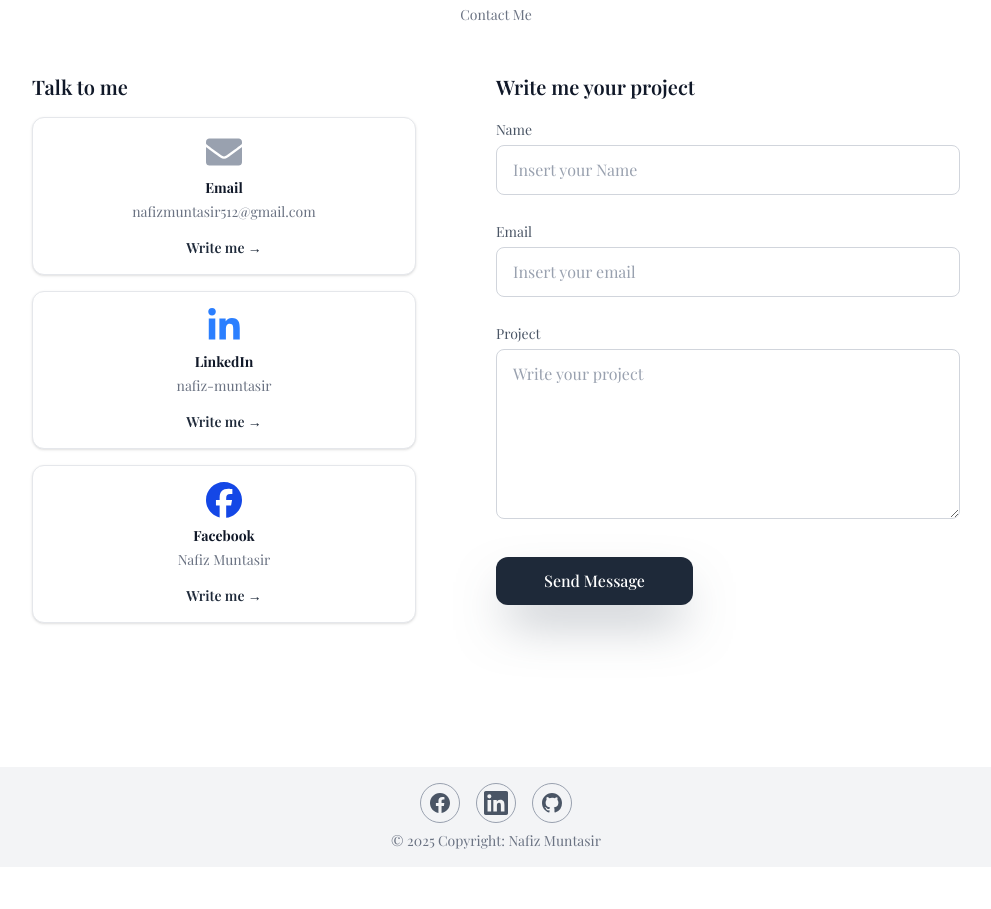
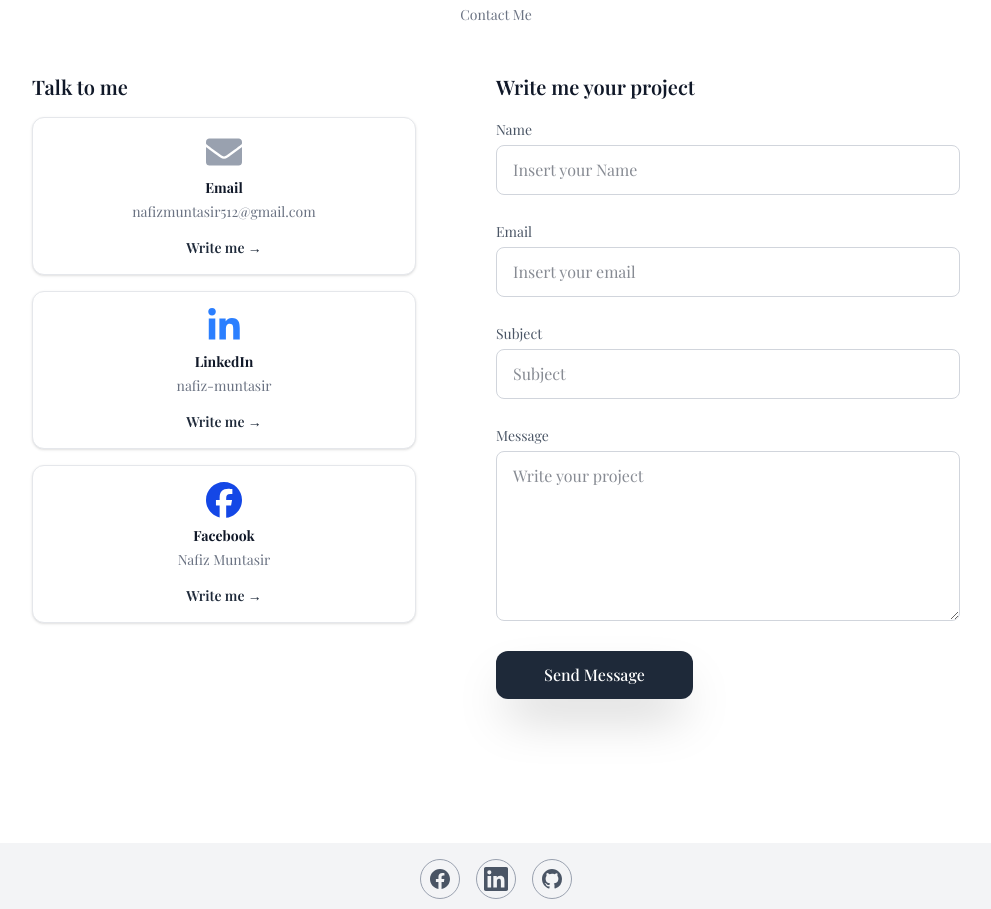
Before and after one commit to nafiz512/Portfolio, a React (Vite) app: page / in a window 1280 px wide. Shown: the part 4066-4975 px from the top of the page, without its empty margins (144-1135 px from the left). Before the commit the page ends 4933 px from the top, so only its background shows below. Built offline with nearby package versions, Linux system fonts and the light colour scheme; a web font is replaced by a local one.

Commit message:
added send message functionality

```diff
--- a/package.json
+++ b/package.json
@@ -10,6 +10,7 @@
         "preview": "vite preview"
     },
     "dependencies": {
+        "@emailjs/browser": "^4.4.1",
         "@emotion/react": "^11.14.0",
         "@emotion/styled": "^11.14.1",
         "@mui/icons-material": "^7.3.6",
--- a/src/Components/Contact.jsx
+++ b/src/Components/Contact.jsx
@@ -1,7 +1,7 @@
-import React from "react";
-// Import icons for Email, LinkedIn, and Twitter
+import React, { useRef, useState } from "react";
 import { FaEnvelope, FaLinkedinIn, FaTwitter } from "react-icons/fa";
 import { FaFacebook } from "react-icons/fa6";
+import emailjs from "@emailjs/browser";
 
 const contactCards = [
     {
@@ -30,23 +30,16 @@ const contactCards = [
 const ContactCard = ({ Icon, title, detail, color, link }) => (
     <div className="bg-white dark:bg-gray-800 p-4 rounded-xl border border-gray-200 dark:border-gray-700 shadow-sm transition duration-300 hover:shadow-lg">
         <div className="flex flex-col items-center text-center">
-            {/* Icon */}
             <Icon className={`text-4xl mb-2 ${color} dark:text-gray-200`} />
-
-            {/* Title */}
             <p className="text-sm font-bold text-gray-900 dark:text-gray-200 mb-1">
                 {title}
             </p>
-
-            {/* Detail */}
             <a
                 href={link}
                 className="text-sm text-gray-500 dark:text-gray-400 mb-4 hover:underline"
             >
                 {detail}
             </a>
-
-            {/* Write Me link */}
             <a
                 href={link}
                 className="text-sm font-semibold text-gray-800 dark:text-gray-400 hover:text-indigo-600 dark:hover:text-indigo-400 transition-colors"
@@ -58,11 +51,36 @@ const ContactCard = ({ Icon, title, detail, color, link }) => (
 );
 
 const Contact = () => {
+    const formRef = useRef();
+    const [status, setStatus] = useState("");
+
+    const sendEmail = (e) => {
+        e.preventDefault();
+        setStatus("Sending...");
+
+        emailjs
+            .sendForm(
+                "service_gvlj3wq",
+                "template_i6zqmjp",
+                formRef.current,
+                "BkoSC7p4Z0I3exU1z"
+            )
+            .then(
+                () => {
+                    setStatus("Message sent successfully! ✅");
+                    formRef.current.reset();
+                    console.log("ok got it ");
+                },
+                () => {
+                    setStatus("Failed to send message ❌");
+                }
+            );
+    };
+
     return (
         <div id="contact">
-            <section className="bg-background-light dark:bg-background-dark font-display text-gray-500 dark:text-gray-400 ">
+            <section className="bg-background-light dark:bg-background-dark font-display text-gray-500 dark:text-gray-400">
                 <div className="container mx-auto max-w-5xl px-4">
-                    {/* Header */}
                     <header className="text-center mb-12">
                         <h1 className="text-4xl sm:text-5xl font-semibold text-gray-900 dark:text-white">
                             Get in Touch
@@ -72,9 +90,8 @@ const Contact = () => {
                         </p>
                     </header>
 
-                    {/* Main Content: Cards and Form */}
                     <div className="grid grid-cols-1 lg:grid-cols-2 gap-15 sm:gap-0">
-                        {/* 1. Talk to me (Cards) */}
+                        {/* Left Section - Contact Cards */}
                         <div className="flex flex-col space-y-4">
                             <h2 className="text-xl font-semibold text-gray-900 dark:text-white text-center lg:text-left">
                                 Talk to me
@@ -86,75 +103,86 @@ const Contact = () => {
                             </div>
                         </div>
 
-                        {/* 2. Write me your project (Form) */}
+                        {/* Right Section - Contact Form */}
                         <div className="flex flex-col space-y-4">
                             <h2 className="text-xl font-semibold text-gray-900 dark:text-white text-center lg:text-left">
                                 Write me your project
                             </h2>
-                            <form action="#" className="space-y-6">
-                                {/* Name Input */}
+
+                            <form
+                                ref={formRef}
+                                onSubmit={sendEmail}
+                                className="space-y-6"
+                            >
+                                {/* Name */}
                                 <div>
-                                    <label
-                                        className="text-sm text-gray-600 dark:text-gray-300"
-                                        htmlFor="name"
-                                    >
+                                    <label className="text-sm text-gray-600 dark:text-gray-300">
                                         Name
                                     </label>
                                     <input
-                                        className="w-full mt-1 px-4 py-3 bg-white dark:bg-gray-800 border border-gray-300 dark:border-gray-700 rounded-lg placeholder:text-gray-400 dark:placeholder:text-gray-500 text-gray-900 dark:text-white focus:ring-1 focus:ring-primary focus:border-primary transition-colors"
-                                        id="name"
                                         name="name"
+                                        type="text"
                                         placeholder="Insert your Name"
-                                        type="text"
+                                        required
+                                        className="w-full mt-1 px-4 py-3 bg-white dark:bg-gray-800 border border-gray-300 dark:border-gray-700 rounded-lg text-gray-900 dark:text-white focus:ring-1 focus:ring-primary"
                                     />
                                 </div>
-                                {/* Email Input */}
+
+                                {/* Email */}
                                 <div>
-                                    <label
-                                        className="text-sm text-gray-600 dark:text-gray-300"
-                                        htmlFor="email"
-                                    >
+                                    <label className="text-sm text-gray-600 dark:text-gray-300">
                                         Email
                                     </label>
                                     <input
-                                        className="w-full mt-1 px-4 py-3 bg-white dark:bg-gray-800 border border-gray-300 dark:border-gray-700 rounded-lg placeholder:text-gray-400 dark:placeholder:text-gray-500 text-gray-900 dark:text-white focus:ring-1 focus:ring-primary focus:border-primary transition-colors"
-                                        id="email"
                                         name="email"
+                                        type="email"
                                         placeholder="Insert your email"
-                                        type="email"
+                                        required
+                                        className="w-full mt-1 px-4 py-3 bg-white dark:bg-gray-800 border border-gray-300 dark:border-gray-700 rounded-lg text-gray-900 dark:text-white focus:ring-1 focus:ring-primary"
                                     />
                                 </div>
-                                {/* Project Textarea */}
+                                {/* Email */}
                                 <div>
-                                    <label
-                                        className="text-sm text-gray-600 dark:text-gray-300"
-                                        htmlFor="project"
-                                    >
-                                        Project
+                                    <label className="text-sm text-gray-600 dark:text-gray-300">
+                                        Subject
+                                    </label>
+                                    <input
+                                        name="subject"
+                                        type="text"
+                                        placeholder="Subject"
+                                        required
+                                        className="w-full mt-1 px-4 py-3 bg-white dark:bg-gray-800 border border-gray-300 dark:border-gray-700 rounded-lg text-gray-900 dark:text-white focus:ring-1 focus:ring-primary"
+                                    />
+                                </div>
+
+                                {/* Project message */}
+                                <div>
+                                    <label className="text-sm text-gray-600 dark:text-gray-300">
+                                        Message
                                     </label>
                                     <textarea
-                                        className="w-full mt-1 px-4 py-3 bg-white dark:bg-gray-800 border border-gray-300 dark:border-gray-700 rounded-lg placeholder:text-gray-400 dark:placeholder:text-gray-500 text-gray-900 dark:text-white focus:ring-1 focus:ring-primary focus:border-primary transition-colors min-h-[150px]"
-                                        id="project"
-                                        name="project"
+                                        name="message"
                                         placeholder="Write your project"
+                                        required
                                         rows="6"
+                                        className="w-full mt-1 px-4 py-3 bg-white dark:bg-gray-800 border border-gray-300 dark:border-gray-700 rounded-lg text-gray-900 dark:text-white min-h-[150px] focus:ring-1 focus:ring-primary"
                                     ></textarea>
                                 </div>
 
-                                {/* Send Message Button (Styled to match image) */}
-                                <div className="pt-2">
-                                    <button
-                                        className="w-full sm:w-auto inline-flex items-center justify-center px-12 py-3 rounded-xl text-white font-medium shadow-2xl transition duration-300
-                                            bg-gray-800 dark:bg-gray-900
-                                            shadow-gray-600/50 dark:shadow-black/70
-                                            hover:bg-gray-900 dark:hover:bg-black
-                                            transform hover:scale-[1.02]
-                                            "
-                                        type="submit"
-                                    >
-                                        Send Message
-                                    </button>
-                                </div>
+                                {/* Button */}
+                                <button
+                                    type="submit"
+                                    className="px-12 py-3 rounded-xl text-white font-medium shadow-2xl bg-gray-800 dark:bg-gray-900 hover:bg-black dark:hover:bg-black transition transform hover:scale-[1.02]"
+                                >
+                                    Send Message
+                                </button>
+
+                                {/* Status text */}
+                                {status && (
+                                    <p className="pt-2 text-sm text-center text-green-500 dark:text-green-400">
+                                        {status}
+                                    </p>
+                                )}
                             </form>
                         </div>
                     </div>
```
Also changed, not shown: 1 other file (tests, documents, lock files or other folders).
